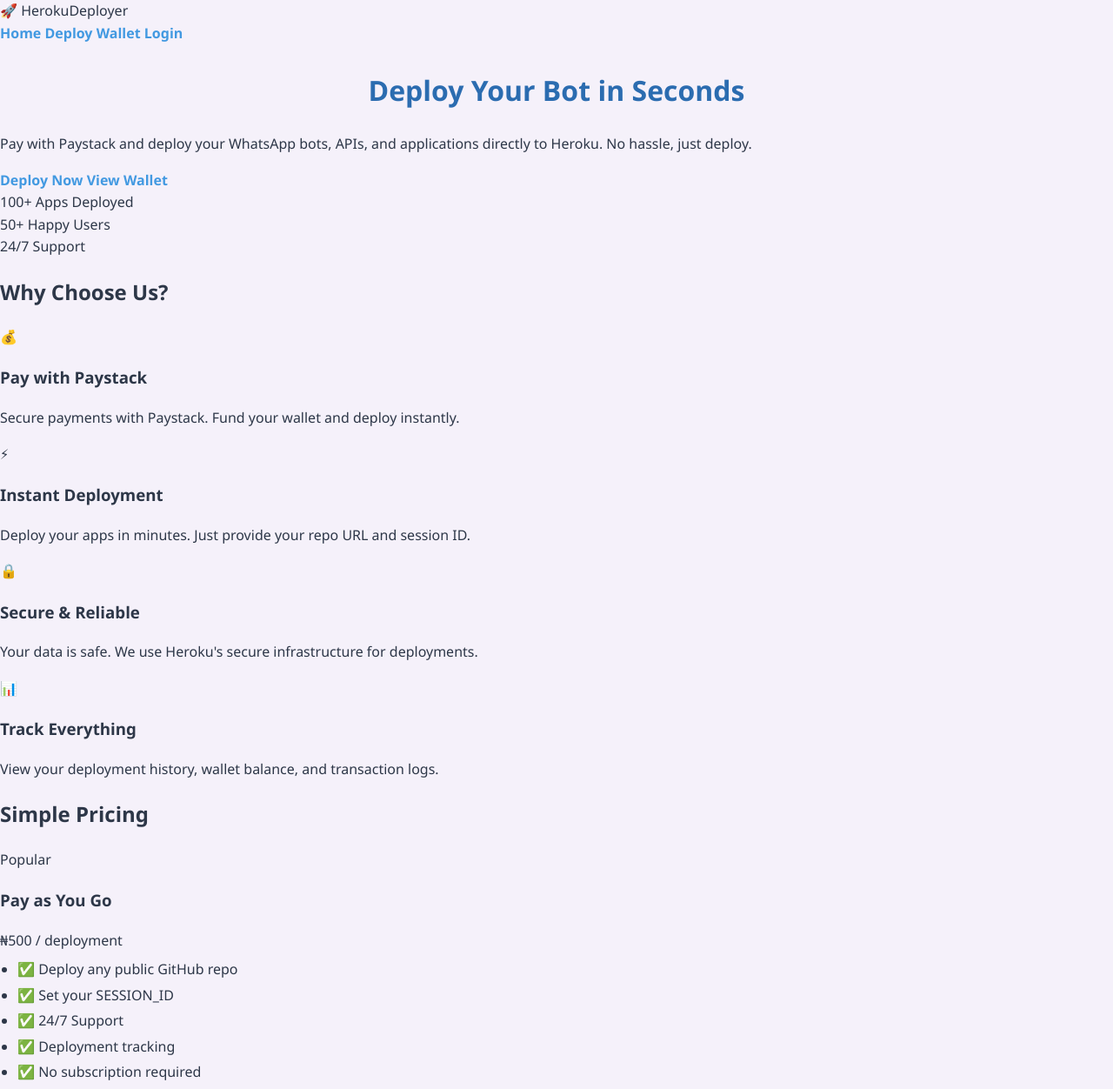
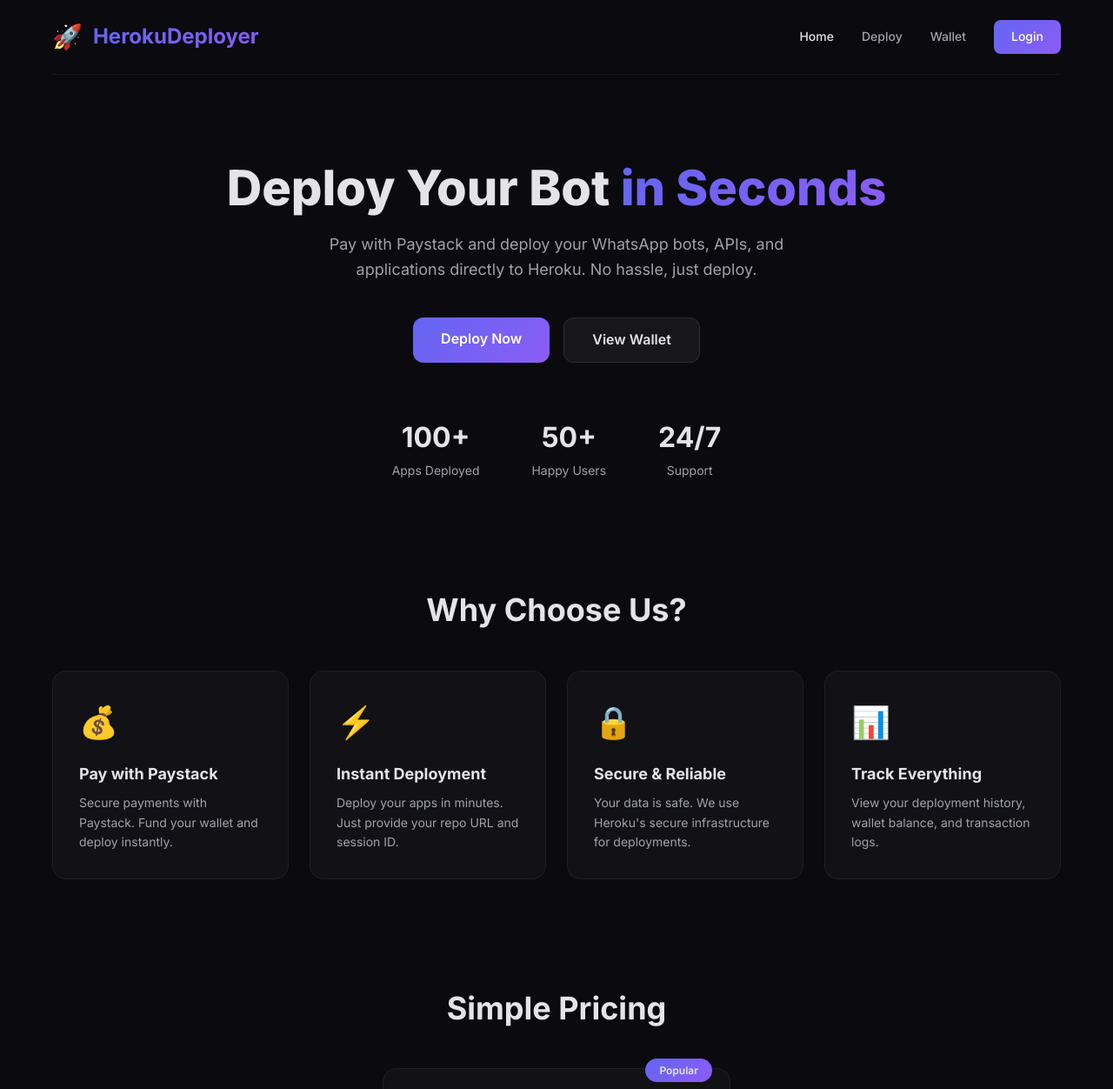
Before and after one commit to cyberdarksite/nuchoty, a website: page public/index.html in a window 1280 px wide. Shown: the top 1252 px of the page at 87% size. Drawn offline with Linux system fonts and the light colour scheme.

Commit message:
Update style.css

```diff
--- a/public/style.css
+++ b/public/style.css
@@ -1,163 +1,271 @@
-/* Main Styles */
-body {
-    font-family: 'Segoe UI', Tahoma, Geneva, Verdana, sans-serif;
-    background-color: #f5f1fa;
+* {
     margin: 0;
     padding: 0;
-    color: #2d3748;
+    box-sizing: border-box;
+}
+
+body {
+    font-family: 'Inter', -apple-system, BlinkMacSystemFont, sans-serif;
+    background: #0a0a0f;
+    color: #e4e4e7;
+    min-height: 100vh;
     line-height: 1.6;
 }
 
-.container {
-    max-width: 600px;
-    margin: 2rem auto;
-    padding: 2rem;
-    background: white;
-    border-radius: 10px;
-    box-shadow: 0 4px 6px rgba(0, 0, 0, 0.05);
+.app-container {
+    max-width: 1200px;
+    margin: 0 auto;
+    padding: 0 20px;
 }
 
-h1 {
-    text-align: center;
-    color: #2b6cb0;
-    margin-bottom: 1.5rem;
-    font-size: 2rem;
+/* Navbar */
+.navbar {
+    display: flex;
+    justify-content: space-between;
+    align-items: center;
+    padding: 20px 0;
+    border-bottom: 1px solid rgba(255, 255, 255, 0.05);
+    margin-bottom: 40px;
 }
 
-/* Form Styles */
-.form-group {
-    margin-bottom: 1.5rem;
+.nav-brand {
+    display: flex;
+    align-items: center;
+    gap: 12px;
+    font-size: 24px;
+    font-weight: 700;
 }
 
-label {
-    display: block;
-    margin-bottom: 0.5rem;
-    font-weight: 600;
-    color: #4a5568;
+.brand-icon {
+    font-size: 28px;
 }
 
-input[type="text"] {
-    width: 100%;
-    padding: 0.75rem;
-    border: 1px solid #e2e8f0;
-    border-radius: 6px;
-    font-size: 1rem;
-    transition: border-color 0.2s;
+.brand-text {
+    background: linear-gradient(135deg, #6366f1, #8b5cf6);
+    -webkit-background-clip: text;
+    -webkit-text-fill-color: transparent;
 }
 
-input[type="text"]:focus {
-    outline: none;
-    border-color: #4299e1;
-    box-shadow: 0 0 0 3px rgba(66, 153, 225, 0.2);
+.nav-links {
+    display: flex;
+    align-items: center;
+    gap: 32px;
 }
 
-/* Button Styles */
-button {
-    background-color: #4299e1;
-    color: white;
-    border: none;
-    padding: 0.75rem 1rem;
-    border-radius: 6px;
-    font-size: 1rem;
-    font-weight: 600;
-    cursor: pointer;
-    width: 100%;
-    transition: background-color 0.2s;
+.nav-links a {
+    color: #a1a1aa;
+    text-decoration: none;
+    font-size: 14px;
+    font-weight: 500;
+    transition: color 0.3s;
 }
 
-button:hover {
-    background-color: #3182ce;
+.nav-links a:hover,
+.nav-links a.active {
+    color: #e4e4e7;
 }
 
-button:disabled {
-    background-color: #a0aec0;
-    cursor: not-allowed;
+.btn-login {
+    background: linear-gradient(135deg, #6366f1, #8b5cf6);
+    padding: 8px 20px;
+    border-radius: 8px;
+    color: white !important;
 }
 
-/* Result Styles */
-#result {
-    margin-top: 1.5rem;
-    padding: 1.25rem;
-    border-radius: 6px;
-    display: none;
+.btn-login:hover {
+    transform: translateY(-2px);
+    box-shadow: 0 8px 25px rgba(99, 102, 241, 0.3);
 }
 
-.success {
-    background-color: #f0fff4;
-    border: 1px solid #c6f6d5;
-    color: #2f855a;
+/* Buttons */
+.btn-primary {
+    display: inline-block;
+    background: linear-gradient(135deg, #6366f1, #8b5cf6);
+    color: white;
+    padding: 12px 32px;
+    border-radius: 12px;
+    border: none;
+    font-weight: 600;
+    font-size: 16px;
+    cursor: pointer;
+    transition: all 0.3s;
+    text-decoration: none;
+    text-align: center;
 }
 
-.error {
-    background-color: #fff5f5;
-    border: 1px solid #fed7d7;
-    color: #c53030;
+.btn-primary:hover {
+    transform: translateY(-2px);
+    box-shadow: 0 8px 30px rgba(99, 102, 241, 0.4);
 }
 
-.app-url {
-    font-weight: bold;
-    font-size: 1.1rem;
-    word-break: break-all;
-    margin: 1rem 0;
-    color: #2b6cb0;
+.btn-secondary {
+    display: inline-block;
+    background: rgba(255, 255, 255, 0.05);
+    color: #e4e4e7;
+    padding: 12px 32px;
+    border-radius: 12px;
+    border: 1px solid rgba(255, 255, 255, 0.1);
+    font-weight: 600;
+    font-size: 16px;
+    cursor: pointer;
+    transition: all 0.3s;
+    text-decoration: none;
+    text-align: center;
 }
 
-/* Loading Indicator */
-.loading {
-    text-align: center;
-    display: none;
-    margin: 1.5rem 0;
+.btn-secondary:hover {
+    background: rgba(255, 255, 255, 0.1);
 }
 
-.spinner {
-    border: 4px solid rgba(66, 153, 225, 0.1);
-    border-radius: 50%;
-    border-top: 4px solid #4299e1;
-    width: 40px;
-    height: 40px;
-    animation: spin 1s linear infinite;
-    margin: 0 auto 1rem;
+.btn-block {
+    width: 100%;
+    display: block;
 }
 
-@keyframes spin {
-    0% { transform: rotate(0deg); }
-    100% { transform: rotate(360deg); }
+/* Hero Section */
+.hero {
+    text-align: center;
+    padding: 60px 0;
 }
 
-/* Link Styles */
-a {
-    color: #4299e1;
-    text-decoration: none;
+.hero-content h1 {
+    font-size: 56px;
+    font-weight: 800;
+    margin-bottom: 20px;
+    line-height: 1.1;
+}
+
+.hero-content .highlight {
+    background: linear-gradient(135deg, #6366f1, #8b5cf6);
+    -webkit-background-clip: text;
+    -webkit-text-fill-color: transparent;
+}
+
+.hero-content p {
+    font-size: 18px;
+    color: #a1a1aa;
+    max-width: 600px;
+    margin: 0 auto 40px;
+}
+
+.hero-buttons {
+    display: flex;
+    gap: 16px;
+    justify-content: center;
+    flex-wrap: wrap;
+}
+
+.hero-stats {
+    display: flex;
+    justify-content: center;
+    gap: 60px;
+    margin-top: 60px;
+}
+
+.stat-item {
+    text-align: center;
+}
+
+.stat-number {
+    display: block;
+    font-size: 32px;
+    font-weight: 700;
+    color: #e4e4e7;
+}
+
+.stat-label {
+    color: #a1a1aa;
+    font-size: 14px;
+}
+
+/* Features */
+.features {
+    padding: 60px 0;
+}
+
+.features h2 {
+    text-align: center;
+    font-size: 36px;
+    margin-bottom: 40px;
+}
+
+.feature-grid {
+    display: grid;
+    grid-template-columns: repeat(auto-fit, minmax(250px, 1fr));
+    gap: 24px;
+}
+
+.feature-card {
+    background: rgba(255, 255, 255, 0.03);
+    padding: 30px;
+    border-radius: 16px;
+    border: 1px solid rgba(255, 255, 255, 0.05);
+    transition: all 0.3s;
+}
+
+.feature-card:hover {
+    transform: translateY(-4px);
+    border-color: rgba(99, 102, 241, 0.3);
+    box-shadow: 0 8px 30px rgba(99, 102, 241, 0.1);
+}
+
+.feature-icon {
+    font-size: 36px;
+    margin-bottom: 16px;
+}
+
+.feature-card h3 {
+    font-size: 18px;
+    margin-bottom: 8px;
+}
+
+.feature-card p {
+    color: #a1a1aa;
+    font-size: 14px;
+}
+
+/* Pricing */
+.pricing {
+    padding: 60px 0;
+}
+
+.pricing h2 {
+    text-align: center;
+    font-size: 36px;
+    margin-bottom: 40px;
+}
+
+.pricing-cards {
+    display: flex;
+    justify-content: center;
+}
+
+.pricing-card {
+    background: rgba(255, 255, 255, 0.03);
+    padding: 40px;
+    border-radius: 16px;
+    border: 1px solid rgba(255, 255, 255, 0.05);
+    max-width: 400px;
+    width: 100%;
+    position: relative;
+}
+
+.pricing-badge {
+    position: absolute;
+    top: -12px;
+    right: 20px;
+    background: linear-gradient(135deg, #6366f1, #8b5cf6);
+    padding: 4px 16px;
+    border-radius: 20px;
+    font-size: 12px;
     font-weight: 600;
 }
 
-a:hover {
-    text-decoration: underline;
+.price {
+    font-size: 48px;
+    font-weight: 700;
+    margin: 20px 0;
 }
 
-/* Responsive Design */
-@media (max-width: 640px) {
-    .container {
-        margin: 1rem;
-        padding: 1.5rem;
-    }
-
-    h1 {
-        font-size: 1.5rem;
-    }
-}
-
-/* Utility Classes */
-.hidden {
-    display: none !important;
-}
-
-/* List Styles */
-ul {
-    padding-left: 1.25rem;
-    margin: 0.5rem 0;
-}
-
-li {
-    margin-bottom: 0.25rem;
-  }
+.price span {
+    font-size:
```
